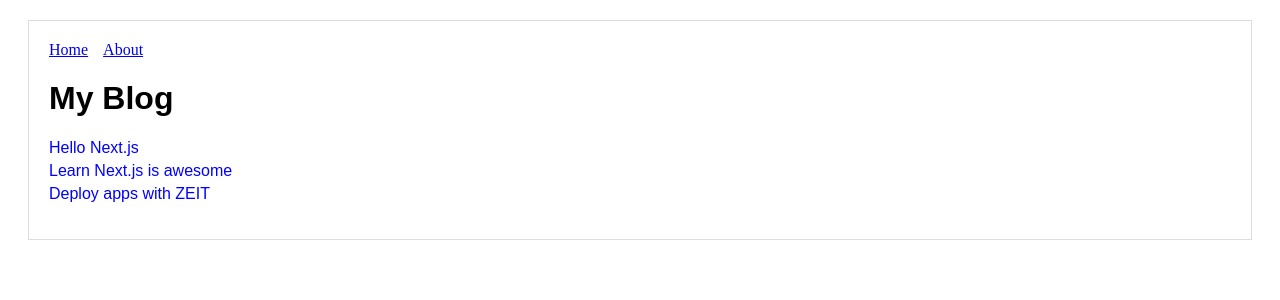
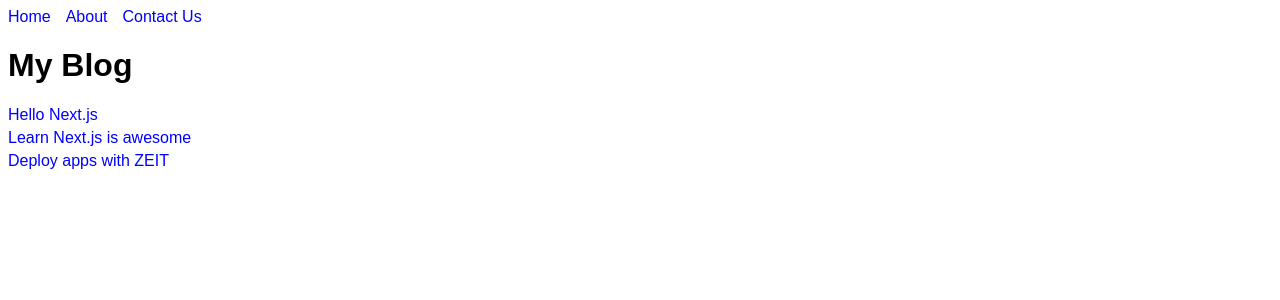
Before and after one commit to sidneyramos/ssreact-boiler, a Next.js app: page / in a window 1280 px wide. Shown: the top 300 px of the page. Built offline with nearby package versions, Linux system fonts and the light colour scheme.

Commit message:
Added global style

```diff
--- a/components/Header.js
+++ b/components/Header.js
@@ -5,14 +5,40 @@ const linkStyle = {
 }
 
 const Header = () => (
-    <div>
+    <header>
         <Link href="/">
           <a style={linkStyle}>Home</a>
         </Link>
         <Link href="/about">
           <a style={linkStyle}>About</a>
         </Link>
-    </div>
+        <Link href="/contact-us">
+          <a style={linkStyle}>Contact Us</a>
+        </Link>
+        <style jsx global>{`
+          h1, a {
+            font-family: "Arial";
+          }
+
+          ul {
+            padding: 0;
+          }
+
+          li {
+            list-style: none;
+            margin: 5px 0;
+          }
+
+          a {
+            text-decoration: none;
+            color: blue;
+          }
+
+          a:hover {
+            opacity: 0.6;
+          }
+        `}</style>
+    </header>
 )
 
 export default Header
--- a/components/Layout.js
+++ b/components/Layout.js
@@ -1,13 +1,7 @@
 import Header from './Header'
 
-const layoutStyle = {
-  margin: 20,
-  padding: 20,
-  border: '1px solid #DDD'
-}
-
 const Layout = (props) => (
-  <div style={layoutStyle}>
+  <div>
     <Header />
     {props.children}
   </div>
--- a/components/PostLink.js
+++ b/components/PostLink.js
@@ -5,22 +5,6 @@ const PostLink = ({post}) => (
     <Link as={`/p/${post.id}`} href={`/post?title=${post.title}`}>
       <a>{post.title}</a>
     </Link>
-    <style jsx>{`
-      li {
-        list-style: none;
-        margin: 5px 0;
-      }
-
-      a {
-        text-decoration: none;
-        color: blue;
-        font-family: "Arial";
-      }
-
-      a:hover {
-        opacity: 0.6;
-      }
-    `}</style>
   </li>
 )
 
```
